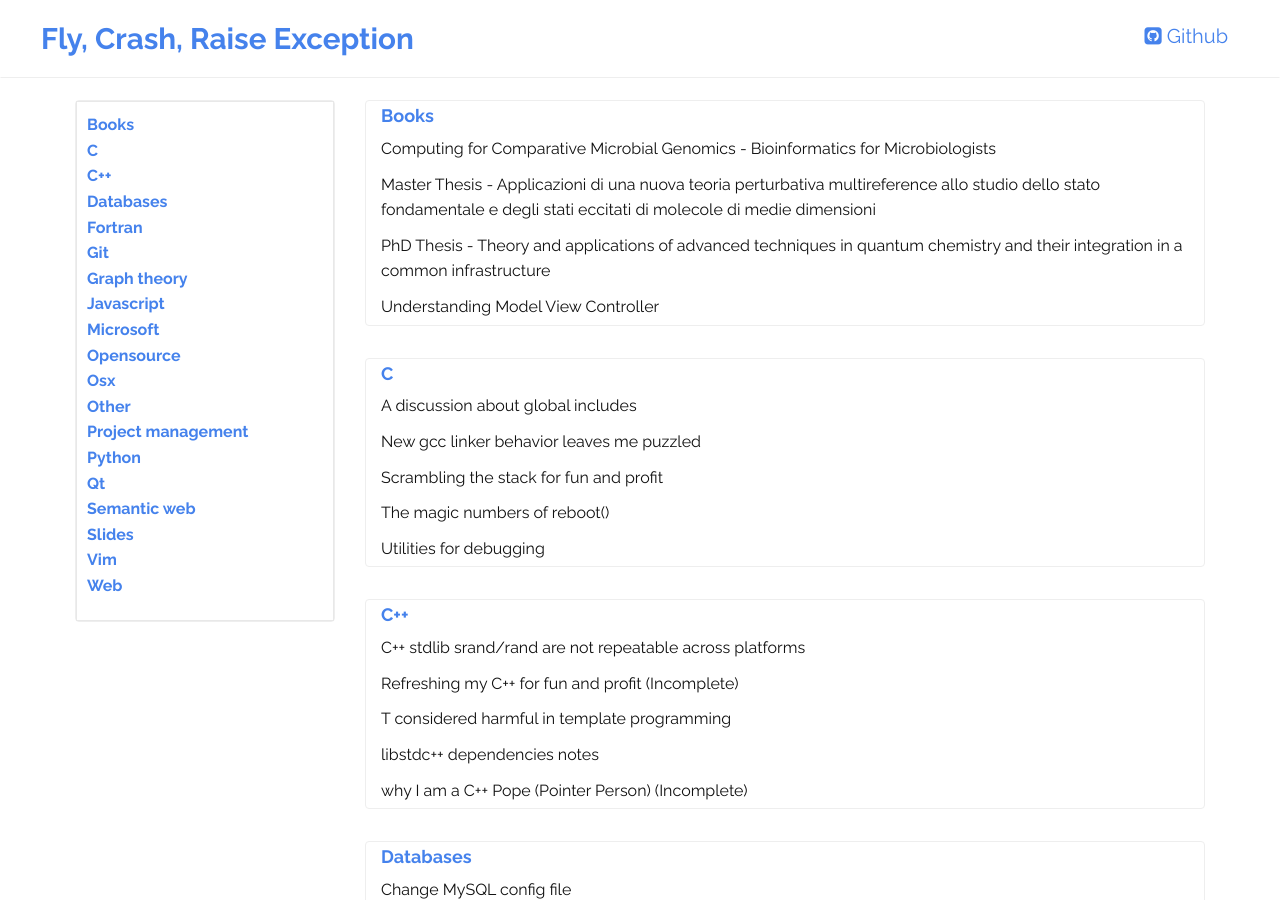
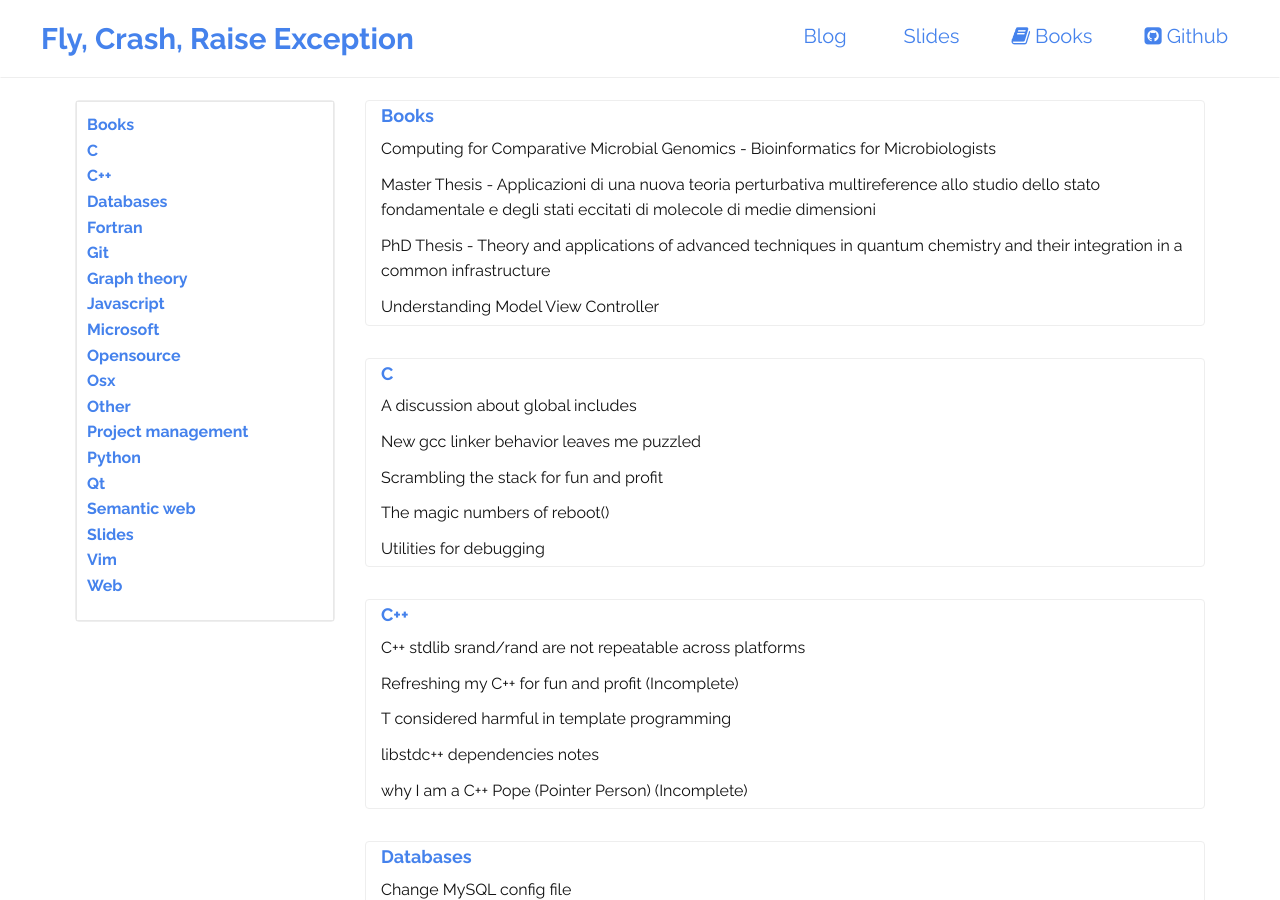
Before and after one commit to stefanoborini/stefanoborini.github.io, a Jekyll site: the page built from index.html, in a window 1280 px wide and 900 px high. Built offline with Jekyll 4.4.1, drawn with Linux system fonts in a browser that asks for light colours; the list of posts is cut into pages by our own code.

Commit message:
Adding more entries to the top bar

```diff
--- a/_includes/header.html
+++ b/_includes/header.html
@@ -15,6 +15,9 @@
     <!-- Collect the nav links, forms, and other content for toggling -->
     <div class="collapse navbar-collapse " id="bs-example-navbar-collapse-1">
             <ul class="nav navbar-nav navbar-right">
+                <li class="social github"><a target="_blank" href="/"><i class="fa fa-blog"></i> Blog</a></li>
+                <li class="social github"><a target="_blank" href="/slides"><i class="fa fa-presentation"></i> Slides</a></li>
+                <li class="social github"><a target="_blank" href="/books"><i class="fa fa-book"></i> Books</a></li>
                {% if site.github %}
                 <li class="social github"><a target="_blank" href="{{site.github}}"><i class="fa fa-github-square"></i> Github</a></li>
                 {% endif %}
```
